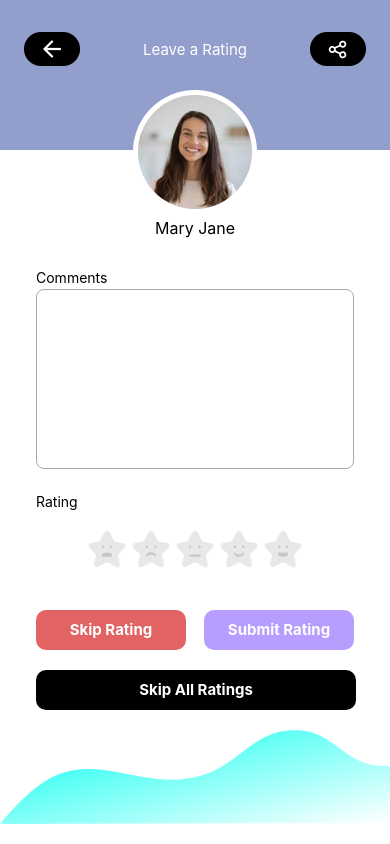
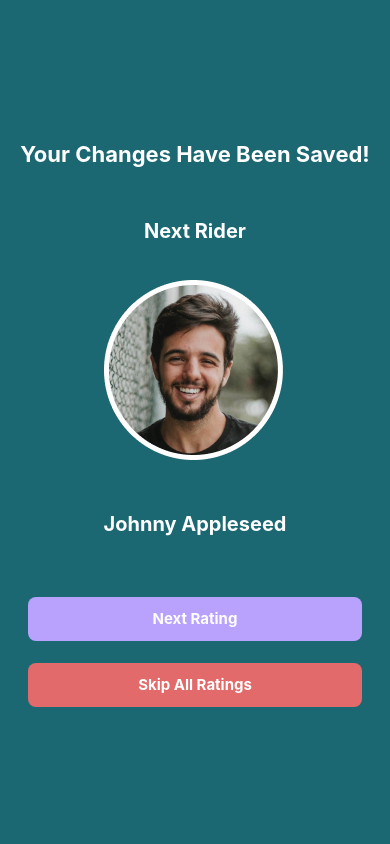
Before and after one commit to adam-mak/Poolber, a React Native app in the folder D4/CarpoolProjectExpo/: screen / in a window 390 px wide. Built offline with nearby package versions, Linux system fonts and the light colour scheme; what react-navigation, react-navigation-stack would draw is missing.

Commit message:
Created rating successful page

```diff
--- a/D4/CarpoolProjectExpo/App.js
+++ b/D4/CarpoolProjectExpo/App.js
@@ -7,6 +7,7 @@ import Navigator from "./routes/stack";
 
 import RatingConfirmation from "./components/RatingConfirmation";
 import Rating from "./components/Rating";
+import RatingSuccessful from "./components/RatingSuccessful";
 
 export default function App() {
   const [loaded] = useFonts({
@@ -19,7 +20,7 @@ export default function App() {
     return null;
   }
 
-  return <Rating />;
+  return <RatingSuccessful />;
 }
 
 const styles = StyleSheet.create({
--- a/D4/CarpoolProjectExpo/components/RatingConfirmation.js
+++ b/D4/CarpoolProjectExpo/components/RatingConfirmation.js
@@ -1,5 +1,4 @@
 import { StyleSheet, View, Pressable, Text, Image, Modal } from "react-native";
-import Rating from "./Rating";
 
 /* Take in as props: {name, stars, comment} */
 const RatingConfirmation = ({
@@ -12,7 +11,6 @@ const RatingConfirmation = ({
     // use the navigation stack to transmit data
 
     <Modal visible={confirmation} animationType="fade" transparent={true}>
-      <View style={styles.modal}>
       <View style={styles.ratingConfirmation}>
         <View>
           <View style={styles.headerContainer}>
@@ -22,9 +20,7 @@ const RatingConfirmation = ({
               source={require("../assets/images/mary_jane.png")}
               style={{ marginVertical: 20 }}
             />
-              <Text
-                style={{ ...styles.header, fontSize: 20, marginBottom: 16 }}
-              >
+            <Text style={{ ...styles.header, fontSize: 20, marginBottom: 16 }}>
               Mary Jane
             </Text>
           </View>
@@ -57,15 +53,13 @@ const RatingConfirmation = ({
           <View style={styles.commentContainer}>
             <Text style={styles.commentText}>Comments</Text>
             <Text style={styles.comments} textAlignVertical="top">
-                Some dummy text shall eventually go here lol but for now it
-                could be whatever
+              Some dummy text shall eventually go here lol but for now it could
+              be whatever
             </Text>
           </View>
 
           <View style={styles.buttonContainer}>
-              <Pressable
-                style={{ ...styles.button, backgroundColor: "#E16363" }}
-              >
+            <Pressable style={{ ...styles.button, backgroundColor: "#E16363" }}>
               <Text
                 style={styles.buttonText}
                 onPress={() => confirmationHandler(false)}
@@ -73,12 +67,9 @@ const RatingConfirmation = ({
                 No, Cancel
               </Text>
             </Pressable>
-              <Pressable
-                style={{ ...styles.button, backgroundColor: "#B69DFE" }}
-              >
+            <Pressable style={{ ...styles.button, backgroundColor: "#B69DFE" }}>
               <Text style={styles.buttonText}>Yes, Confirm</Text>
             </Pressable>
-            </View>
           </View>
         </View>
       </View>
--- /dev/null
+++ b/D4/CarpoolProjectExpo/components/RatingSuccessful.js
@@ -0,0 +1,73 @@
+import { StyleSheet, View, Pressable, Text, Image, Modal } from "react-native";
+
+const RatingSuccessful = () => {
+  return (
+    <View style={styles.outerContainer}>
+      <View style={styles.nextRiderContainer}>
+        <Text style={styles.header}>Your Changes Have Been Saved!</Text>
+        <View style={styles.profileCard}>
+          <Text style={{ ...styles.header, fontSize: 20, marginBottom: 32 }}>
+            Next Rider
+          </Text>
+          <Image source={require("../assets/images/johnny_appleseed.png")} />
+          {/* replace this with props or smth idk lol */}
+          <Text style={{ ...styles.header, fontSize: 20, marginTop: 48 }}>
+            Johnny Appleseed
+          </Text>
+        </View>
+      </View>
+
+      <View style={styles.buttonContainer}>
+        <Pressable style={{ ...styles.button, backgroundColor: "#B69DFE" }}>
+          <Text style={styles.buttonText}>Next Rating</Text>
+        </Pressable>
+        <Pressable style={{ ...styles.button, backgroundColor: "#E16363" }}>
+          <Text style={styles.buttonText}>Skip All Ratings</Text>
+        </Pressable>
+      </View>
+    </View>
+  );
+};
+
+const styles = StyleSheet.create({
+  outerContainer: {
+    backgroundColor: "#10606B",
+    height: "100%",
+    justifyContent: "center",
+    opacity: 0.95,
+  },
+  header: {
+    fontSize: 22,
+    fontWeight: 700,
+    lineHeight: 33,
+    color: "white",
+    textAlign: "center",
+  },
+  nextRiderContainer: {
+    alignItems: "center",
+  },
+  profileCard: {
+    marginTop: 44,
+    marginBottom: 56,
+  },
+  buttonContainer: {
+    height: 110,
+    width: "100%",
+    justifyContent: "space-between",
+    paddingHorizontal: 28,
+  },
+  button: {
+    height: 44,
+    borderRadius: 8,
+    borderColor: "transparent",
+    justifyContent: "center",
+    alignItems: "center",
+  },
+  buttonText: {
+    color: "#FFF",
+    fontWeight: 700,
+    fontSize: 15,
+  },
+});
+
+export default RatingSuccessful;
```
Also changed, not shown: D4/CarpoolProjectExpo/assets/images/johnny_appleseed.png (added). Lines whose indentation alone changed are shown as unchanged.
